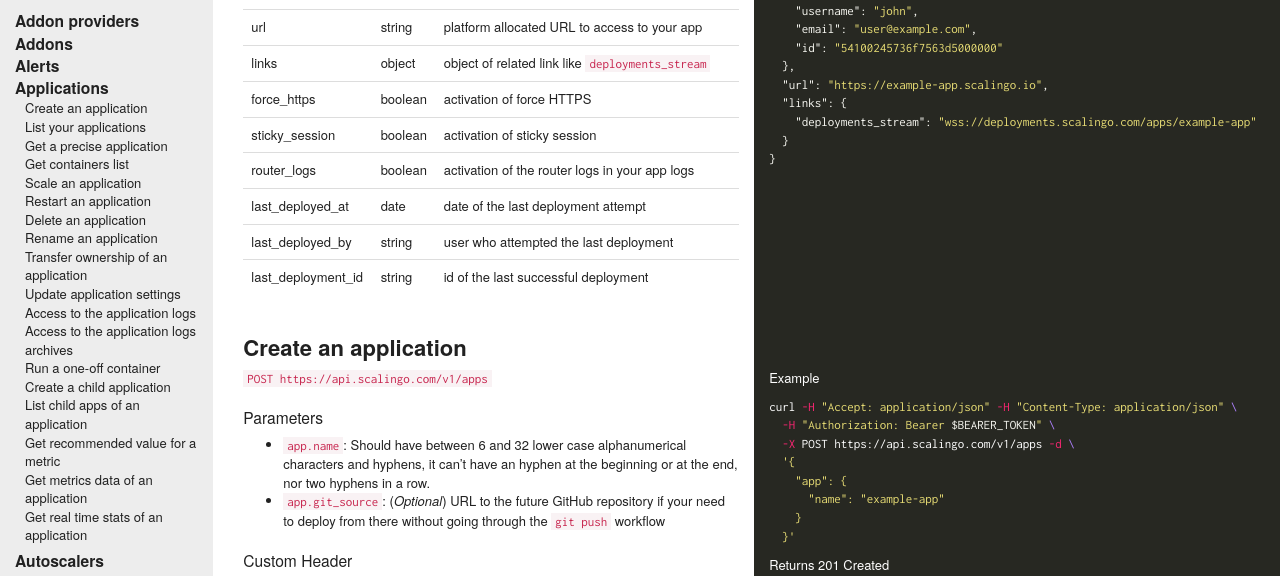
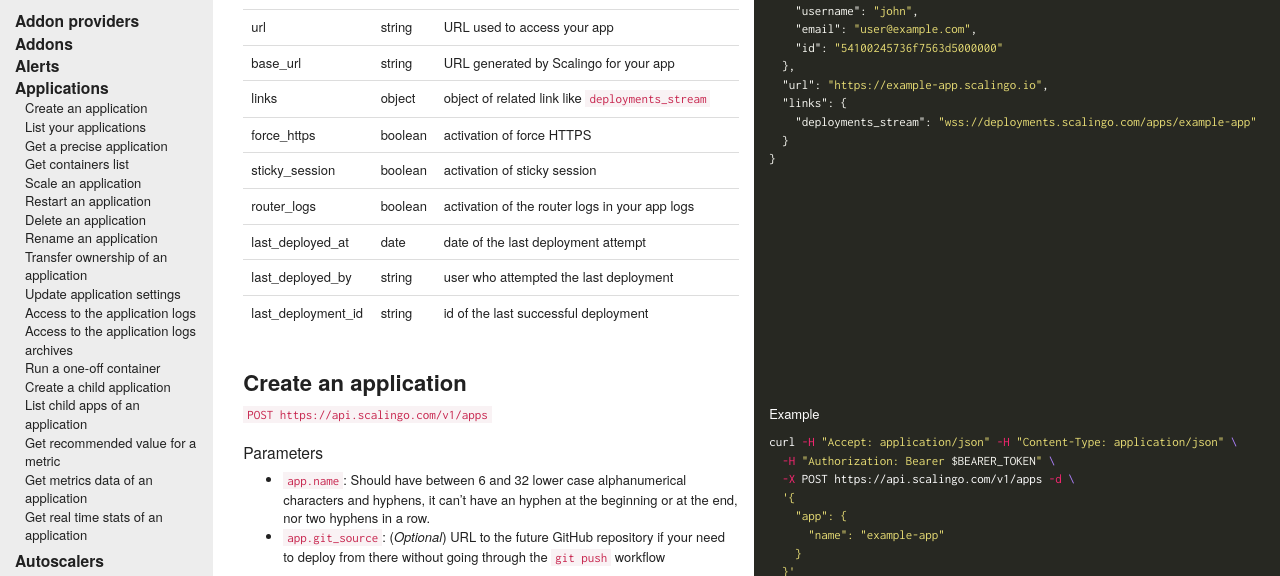
Before and after one commit to jdauphant/developers-documentation, a Jekyll site: the page built from _scalingo_api/apps.md, in a window 1280 px wide and 900 px high, cut to the strip 324-900 px from the top of the window. Built offline with Jekyll 4.4.1, drawn with Linux system fonts in a browser that asks for light colours; nearby versions of some CDN libraries; comment, search, counter and statistics services are not loaded.

Commit message:
Add base_url

```diff
--- a/_scalingo_api/apps.md
+++ b/_scalingo_api/apps.md
@@ -18,7 +18,8 @@ layout: default
 | updated_at          | date    | last time the application has been updated       |
 | git_url             | string  | URL to the GIT remote to access your application |
 | owner               | object  | information about the owner of the application   |
-| url                 | string  | platform allocated URL to access to your app     |
+| url                 | string  | URL used to access your app                      |
+| base_url            | string  | URL generated by Scalingo for your app           |
 | links               | object  | object of related link like `deployments_stream` |
 | force_https         | boolean | activation of force HTTPS                        |
 | sticky_session      | boolean | activation of sticky session                     |
```
